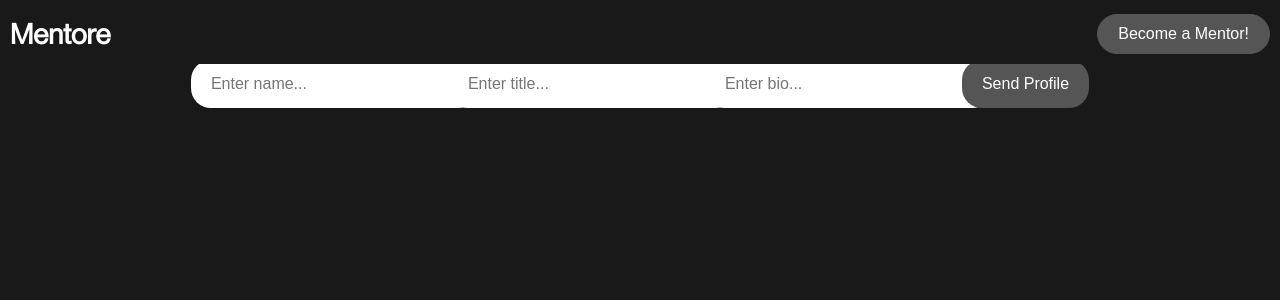
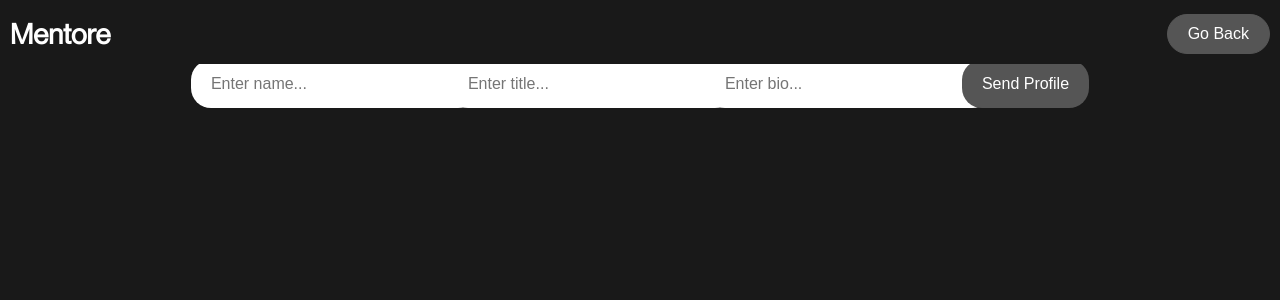
Before and after one commit to aaronkjin/mentore, a React (Create React App) app in the folder frontend/: page / in a window 1280 px wide. Both pictures are taken after a click on the button "Become a Mentor!". Shown: the top 300 px of the page. Built offline with nearby package versions, Linux system fonts and the light colour scheme.

Commit message:
go back button

```diff
--- a/frontend/src/App.js
+++ b/frontend/src/App.js
@@ -13,6 +13,10 @@ function App() {
     setDisplaySignUp(false);
   };
 
+  const toggleSignUp = () => {
+    setDisplaySignUp(!displaySignUp);
+  };
+
   return (
     <div className="App">
       <nav>
@@ -23,12 +27,15 @@ function App() {
           <h1 style={{ fontSize: "28px" }}>Mentore</h1>
         </div>
         <div style={{ paddingRight: "10px" }}>
-          <button
-            onClick={() => setDisplaySignUp(true)}
-            className="sign-in-button"
-          >
-            Become a Mentor!
-          </button>
+          {displaySignUp ? (
+            <button onClick={resetChat} className="sign-in-button">
+              Go Back
+            </button>
+          ) : (
+            <button onClick={toggleSignUp} className="sign-in-button">
+              Become a Mentor!
+            </button>
+          )}
         </div>
       </nav>
       {displaySignUp ? (
```
